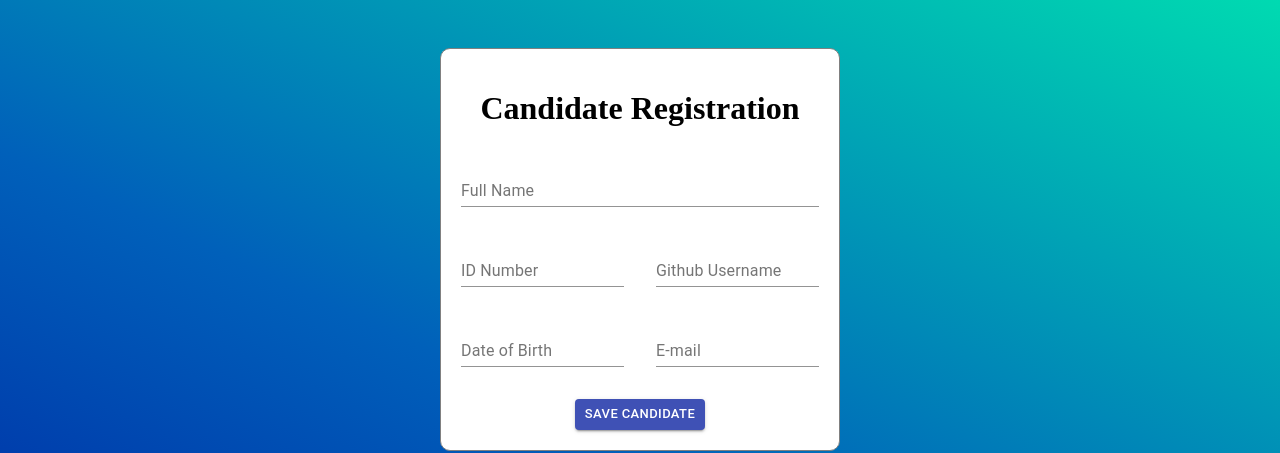
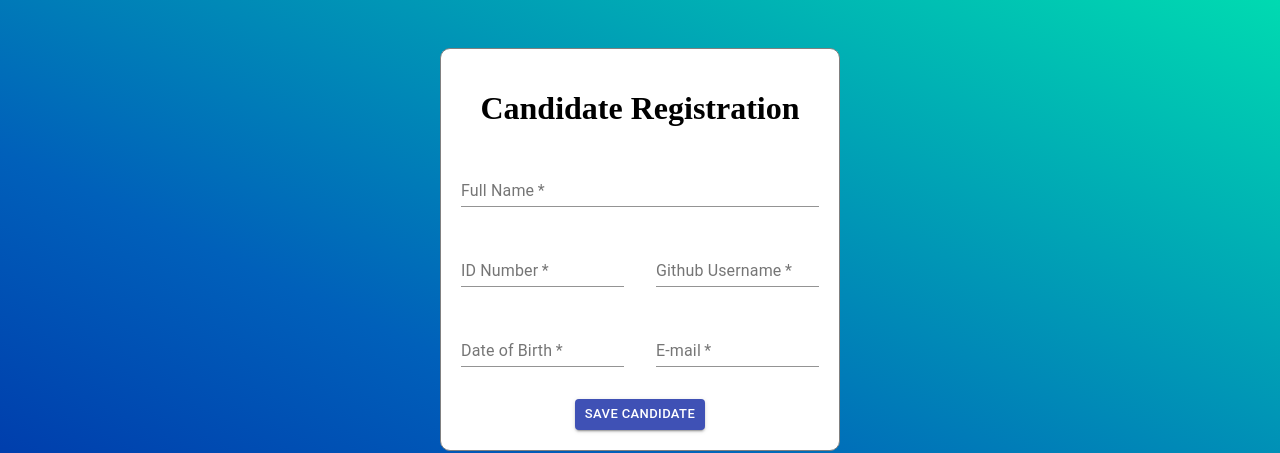
Before and after one commit to Esteban0418/s4n, a React (Create React App) app: page / in a window 1280 px wide. Shown: the top 453 px of the page. Built offline with nearby package versions, Linux system fonts and the light colour scheme.

Commit message:
BugFix: form saves github username in cookie

```diff
--- a/src/atoms/Message/Message.js
+++ b/src/atoms/Message/Message.js
@@ -18,6 +18,7 @@ const Message = () => {
                 <p className='message__paragraph'><b>ID Number:</b> {cookieInfo.id}</p>
                 <p className='message__paragraph'><b>Date of Birth:</b> {cookieInfo.birthDate}</p>
                 <p className='message__paragraph'><b>E-mail:</b> {cookieInfo.email}</p>
+                <p className='message__paragraph'><b>Github Username:</b> {cookieInfo.userName}</p>
             </div>
         </div>
     );
--- a/src/molecules/Form/Form.js
+++ b/src/molecules/Form/Form.js
@@ -11,7 +11,8 @@ class Form extends React.Component {
             name: '',
             id: '',
             email: '',
-            birthDate: null
+            birthDate: null,
+            userName: ''
         };
 
         this.handleChange = this.handleChange.bind(this);
@@ -24,9 +25,9 @@ class Form extends React.Component {
 
     handleSubmit(e) {
         e.preventDefault();
-        let {name, lastName, id, birthDate, email} = this.state;
+        let {name, id, birthDate, email, userName} = this.state;
         birthDate = birthDate ? birthDate.format('DD/MM/yyyy') : '';
-        document.cookie = 'user=' + JSON.stringify({name, lastName, id, birthDate, email});
+        document.cookie = 'user=' + JSON.stringify({name, id, birthDate, email, userName});
         this.props.showMessage();
     }
 
@@ -38,17 +39,18 @@ class Form extends React.Component {
                         <h1 className='form__header'>Candidate Registration</h1>
                     </Grid>
                     <Grid item xs={12}>
-                        <TextField fullWidth name='name' label='Full Name' onChange={this.handleChange} />
+                        <TextField required fullWidth name='name' label='Full Name' onChange={this.handleChange} />
                     </Grid>
                     <Grid item xs={12} lg={6}>
-                        <TextField fullWidth name='id' label='ID Number' onChange={this.handleChange}/>
+                        <TextField required fullWidth name='id' label='ID Number' onChange={this.handleChange}/>
                     </Grid>
                     <Grid item xs={12} lg={6}>
-                        <TextField fullWidth name='userName' label='Github Username' onChange={this.handleChange}/>
+                        <TextField required fullWidth name='userName' label='Github Username' onChange={this.handleChange}/>
                     </Grid>
                     <Grid item xs={12} lg={6}>
                         <MuiPickersUtilsProvider utils={MomentUtils}>
                             <DatePicker
+                                required
                                 fullWidth
                                 disableFuture
                                 openTo='year'
@@ -61,7 +63,7 @@ class Form extends React.Component {
                         </MuiPickersUtilsProvider>
                     </Grid>
                     <Grid item xs={12} lg={6}>
-                        <TextField fullWidth name='email' label='E-mail' onChange={this.handleChange}/>
+                        <TextField required fullWidth name='email' label='E-mail' onChange={this.handleChange}/>
                     </Grid>
                     <Grid item xs={12}>
                         <Button
```
